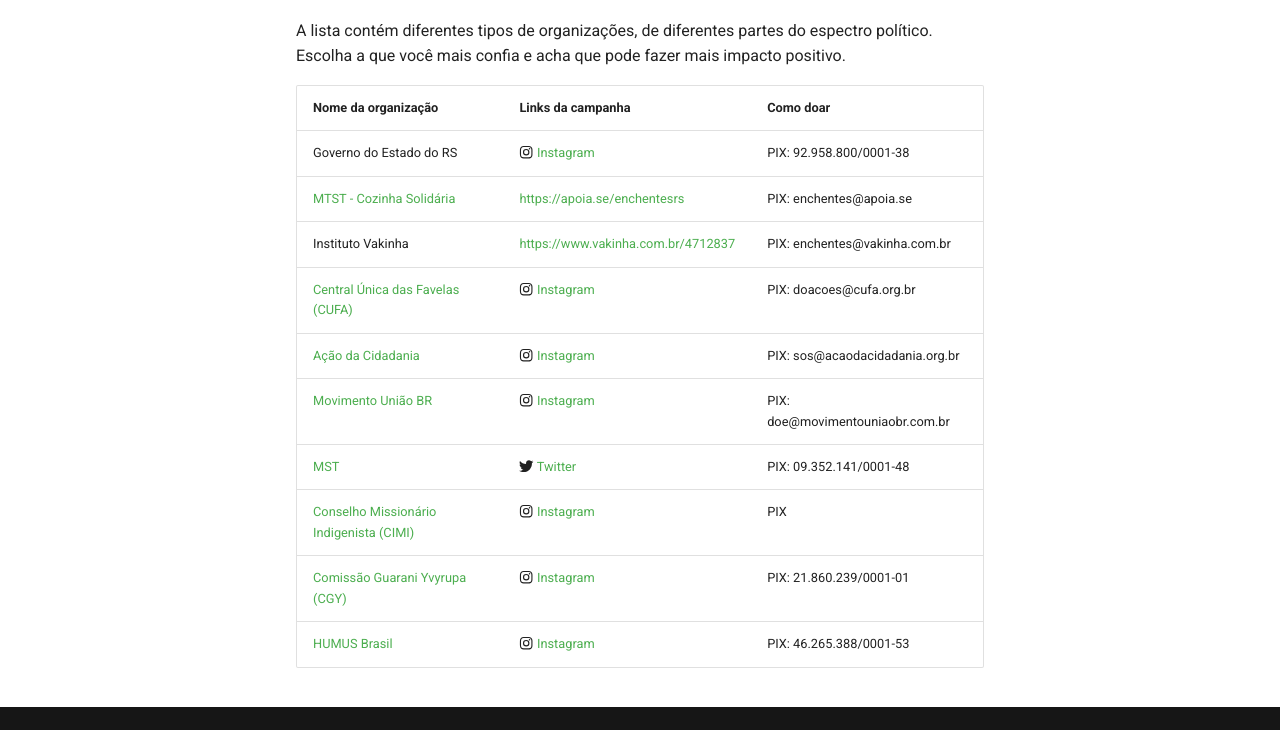
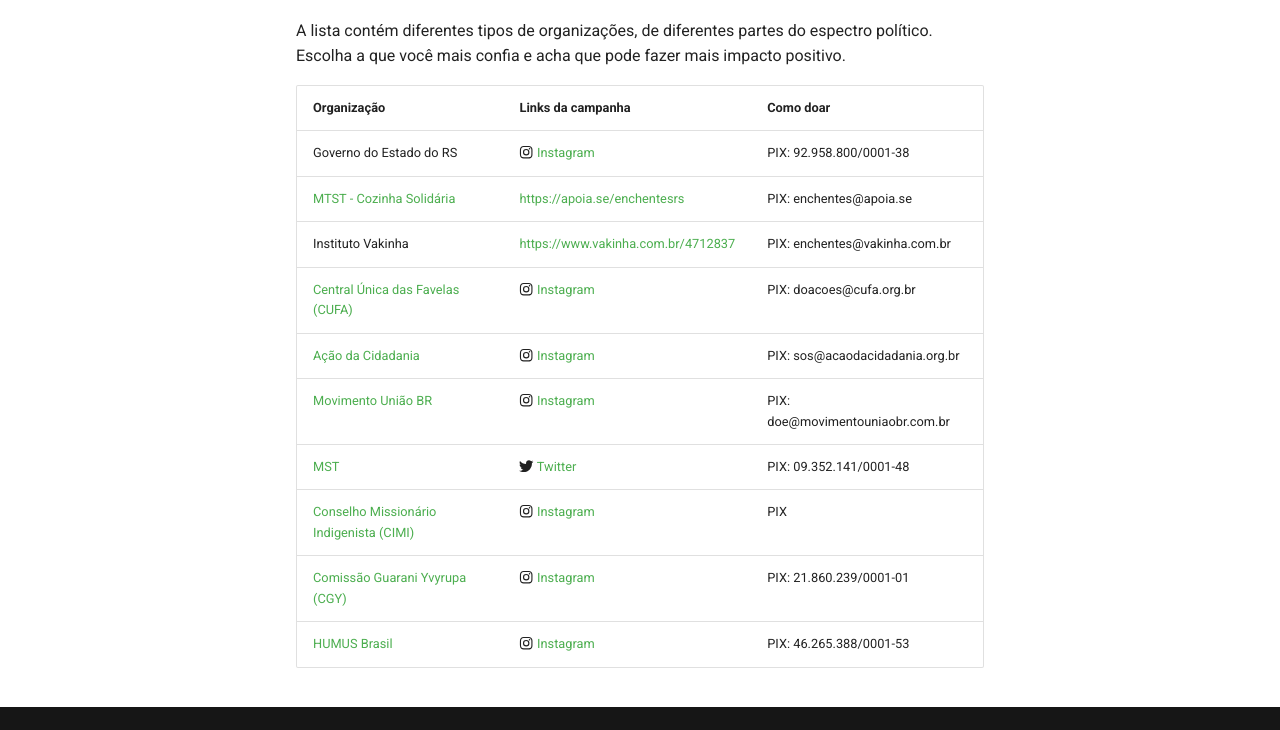
Before and after one commit to enchentesrs/enchentesrs.github.io, an MkDocs documentation site: the page built from docs/index.md, in a window 1280 px wide and 1262 px high. Shown: the part 491-1221 px from the top of the window. Built offline with MkDocs 1.6.1 and Material for MkDocs 9.7.7, drawn with Linux system fonts in a browser that asks for light colours; comment, search, counter and statistics services are not loaded.

Commit message:
Formatação de lista

```diff
--- a/docs/index.md
+++ b/docs/index.md
@@ -11,15 +11,15 @@
 
 A lista contém diferentes tipos de organizações, de diferentes partes do espectro político. Escolha a que você mais confia e acha que pode fazer mais impacto positivo.
 
-| Nome da organização                                                 | Links da campanha                                                                                      | Como doar                        |
-| ------------------------------------------------------------------- | ------------------------------------------------------------------------------------------------------ | -------------------------------- |
-| Governo do Estado do RS                                             | :fontawesome-brands-instagram: [Instagram](https://www.instagram.com/p/C6elevDOfVW/)                   | PIX: 92.958.800/0001-38          |
-| [MTST - Cozinha Solidária](https://mtst.org/cozinhas-solidarias/)   | <https://apoia.se/enchentesrs>                                                                         | PIX: enchentes@apoia.se          |
-| Instituto Vakinha                                                   | <https://www.vakinha.com.br/4712837>                                                                   | PIX: enchentes@vakinha.com.br    |
-| [Central Única das Favelas (CUFA)](https://cufa.org.br/doar/)       | :fontawesome-brands-instagram: [Instagram](https://www.instagram.com/p/C6hNWBzpbRK/)                   | PIX: doacoes@cufa.org.br         |
-| [Ação da Cidadania](https://www.acaodacidadania.org.br/como-apoiar) | :fontawesome-brands-instagram: [Instagram](https://www.instagram.com/p/C6eGa18N_HA/)                   | PIX: sos@acaodacidadania.org.br  |
-| [Movimento União BR](https://www.movimentouniaobr.com.br/)          | :fontawesome-brands-instagram: [Instagram](https://www.instagram.com/p/C6fFFlSNhZw/)                   | PIX: doe@movimentouniaobr.com.br |
+| Organização                                                         | Links da campanha                                                                                  | Como doar                        |
+| ------------------------------------------------------------------- | -------------------------------------------------------------------------------------------------- | -------------------------------- |
+| Governo do Estado do RS                                             | :fontawesome-brands-instagram: [Instagram](https://www.instagram.com/p/C6elevDOfVW/)               | PIX: 92.958.800/0001-38          |
+| [MTST - Cozinha Solidária](https://mtst.org/cozinhas-solidarias/)   | <https://apoia.se/enchentesrs>                                                                     | PIX: enchentes@apoia.se          |
+| Instituto Vakinha                                                   | <https://www.vakinha.com.br/4712837>                                                               | PIX: enchentes@vakinha.com.br    |
+| [Central Única das Favelas (CUFA)](https://cufa.org.br/doar/)       | :fontawesome-brands-instagram: [Instagram](https://www.instagram.com/p/C6hNWBzpbRK/)               | PIX: doacoes@cufa.org.br         |
+| [Ação da Cidadania](https://www.acaodacidadania.org.br/como-apoiar) | :fontawesome-brands-instagram: [Instagram](https://www.instagram.com/p/C6eGa18N_HA/)               | PIX: sos@acaodacidadania.org.br  |
+| [Movimento União BR](https://www.movimentouniaobr.com.br/)          | :fontawesome-brands-instagram: [Instagram](https://www.instagram.com/p/C6fFFlSNhZw/)               | PIX: doe@movimentouniaobr.com.br |
 | [MST](https://mst.org.br/quem-somos/)                               | :fontawesome-brands-twitter: [Twitter](https://twitter.com/MST_Oficial/status/1786843972385608008) | PIX: 09.352.141/0001-48          |
-| [Conselho Missionário Indigenista (CIMI)](https://cimi.org.br/)     | :fontawesome-brands-instagram: [Instagram](https://www.instagram.com/p/C6mfJUTPu9a/)                       | PIX                              |
-| [Comissão Guarani Yvyrupa (CGY)](https://www.yvyrupa.org.br/)       | :fontawesome-brands-instagram: [Instagram](https://www.instagram.com/p/C6hXaMBvib1/)                   | PIX: 21.860.239/0001-01          |
-| [HUMUS Brasil](https://www.humusbr.org/quem-somos)       | :fontawesome-brands-instagram: [Instagram](https://www.instagram.com/p/C6hTjz3pxe3/)                   | PIX: 46.265.388/0001-53          |
+| [Conselho Missionário Indigenista (CIMI)](https://cimi.org.br/)     | :fontawesome-brands-instagram: [Instagram](https://www.instagram.com/p/C6mfJUTPu9a/)               | PIX                              |
+| [Comissão Guarani Yvyrupa (CGY)](https://www.yvyrupa.org.br/)       | :fontawesome-brands-instagram: [Instagram](https://www.instagram.com/p/C6hXaMBvib1/)               | PIX: 21.860.239/0001-01          |
+| [HUMUS Brasil](https://www.humusbr.org/quem-somos)                  | :fontawesome-brands-instagram: [Instagram](https://www.instagram.com/p/C6hTjz3pxe3/)               | PIX: 46.265.388/0001-53          |
```
